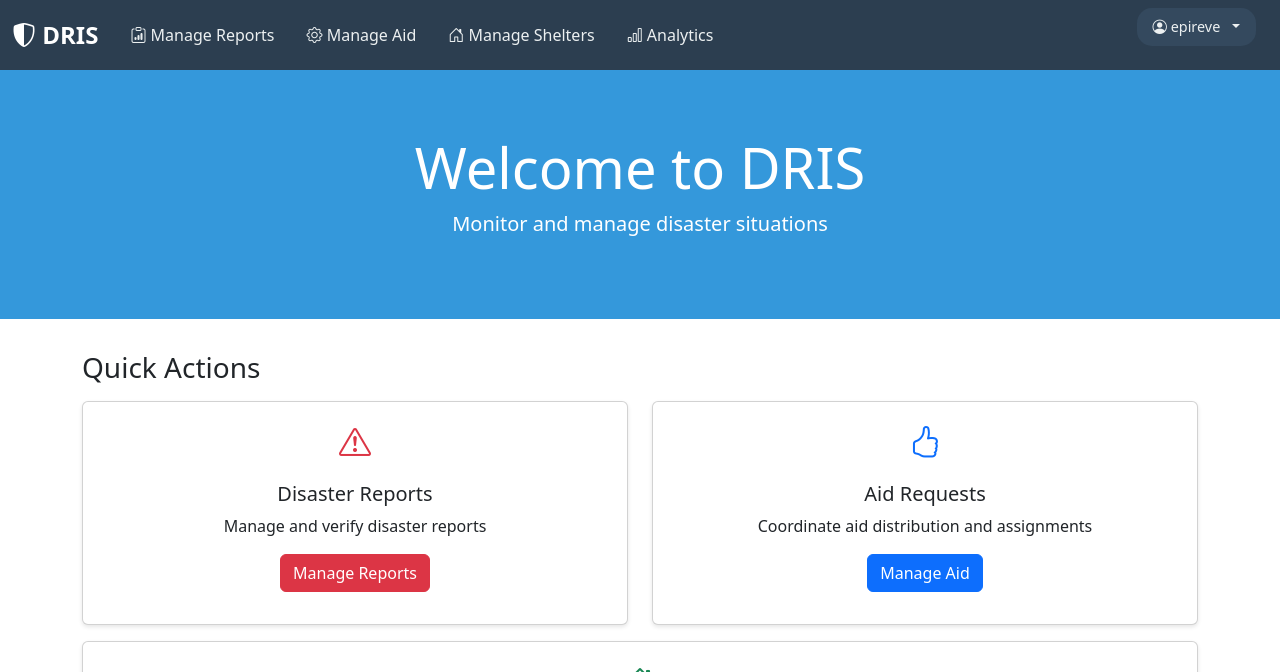
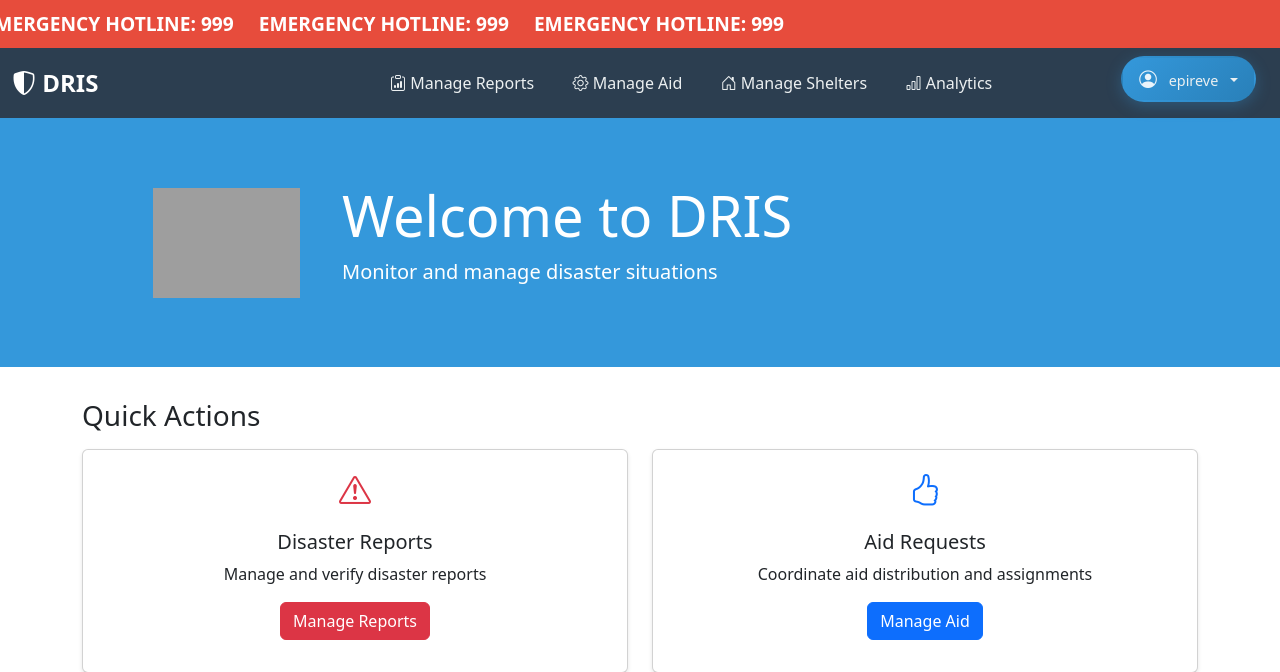
Before and after one commit to epireve/dris, a Django app: page / in a window 1280 px wide. Shown: the top 672 px of the page. Run offline with Django 5.2, Linux system fonts and the light colour scheme; a user stored in the database is signed in; some libraries are stand-ins or nearby versions; grey boxes are pictures that could not be loaded.

Commit message:
feat(home, navbar): enhance layout and styles with emergency banner and user profile dropdown

```diff
--- a/core/templates/core/home.html
+++ b/core/templates/core/home.html
@@ -1,6 +1,7 @@
 {% comment %}
 Show admin/authority menu for users with is_superuser or is_staff, even if role is not set.
 {% endcomment %}
+{% load static %}
 <!DOCTYPE html>
 <html>
 <head>
@@ -68,7 +69,12 @@
 
     <div class="p-0 main-content container-fluid">
         {% if user.is_authenticated and request.resolver_match.url_name == 'home' %}
-            <div class="text-center hero">
+            <div class="hero">
+                <div class="row align-items-center justify-content-center">
+                    <div class="col-2 text-center">
+                        <img src="{% static 'admin/img/nadma-logo.png' %}" alt="NADMA Logo" style="max-width: 100%; max-height: 110px;">
+                    </div>
+                    <div class="col-8 text-start">
                         <h1 class="display-4">Welcome to DRIS</h1>
                         <p class="lead">
                             {% if user.is_superuser or user.is_staff or user.role == 'AUTHORITY' %}
@@ -79,6 +85,8 @@
                                 Respond to aid requests and help citizens in need
                             {% endif %}
                         </p>
+                    </div>
+                </div>
             </div>
             <!-- Quick Actions Section -->
             <div class="container">
--- a/core/templates/core/navbar.html
+++ b/core/templates/core/navbar.html
@@ -1,19 +1,108 @@
 <style>
+    .emergency-banner {
+        background: #e74c3c;
+        color: #fff;
+        padding: 0.75rem 0;
+        width: 100%;
+        overflow: hidden;
+        position: relative;
+        z-index: 1050;
+        font-weight: bold;
+        font-size: 1.2rem;
+        display: flex;
+        align-items: center;
+        justify-content: center;
+        min-height: 48px;
+    }
+    .emergency-marquee {
+        display: inline-block;
+        white-space: nowrap;
+        animation: marquee 10s linear infinite;
+        font-family: inherit;
+    }
+    @keyframes marquee {
+        0% { transform: translateX(100%);}
+        100% { transform: translateX(-100%);}
+    }
     .navbar { background-color: #2c3e50; padding: 0.75rem 0; }
     .navbar-brand { color: white !important; font-weight: bold; font-size: 1.5rem; }
-    .nav-link { color: #ecf0f1 !important; padding: 0.5rem 1rem !important; white-space: nowrap; }
-    .nav-link:hover { color: #3498db !important; }
+    .nav-link {
+        color: #ecf0f1 !important;
+        padding: 0.5rem 1rem !important;
+        white-space: nowrap;
+        transition: all 0.3s ease;
+        border-radius: 8px;
+        margin: 0 0.2rem;
+    }
+    .nav-link:hover {
+        color: #3498db !important;
+        background-color: rgba(52, 152, 219, 0.1);
+        transform: translateY(-1px);
+    }
     .navbar-nav { align-items: center; }
     .dropdown-toggle { color: #ecf0f1 !important; background: none; border: none; padding: 0.5rem 1rem !important; }
     .dropdown-toggle::after { margin-left: 0.5rem; }
-    .dropdown-menu { background-color: #34495e; border: 1px solid #2c3e50; margin-top: 0.5rem; min-width: 180px; }
-    .dropdown-item { color: #ecf0f1 !important; padding: 0.5rem 1rem; }
-    .dropdown-item:hover { background-color: #3498db; color: white !important; }
-    .user-profile-dropdown { background-color: #34495e; border-radius: 15px; padding: 0.25rem 0.75rem; margin: 0 0.5rem; font-size: 0.9rem; }
-    /* Remove absolute/fixed positioning for navbar-profile */
-    .navbar-profile { margin-left: 1rem; }
-    @media (max-width: 991.98px) { .navbar-profile { margin-left: 0; margin-top: 1rem; } }
+    .dropdown-menu {
+        background-color: #34495e;
+        border: 1px solid #2c3e50;
+        margin-top: 0.5rem;
+        min-width: 200px;
+        border-radius: 12px;
+        box-shadow: 0 8px 25px rgba(0,0,0,0.3);
+    }
+    .dropdown-item {
+        color: #ecf0f1 !important;
+        padding: 0.75rem 1rem;
+        transition: all 0.2s ease;
+        border-radius: 8px;
+        margin: 0.2rem 0.5rem;
+    }
+    .dropdown-item:hover {
+        background-color: #3498db;
+        color: white !important;
+        transform: translateX(5px);
+    }
+    .user-profile-dropdown {
+        background: linear-gradient(135deg, #3498db, #2980b9);
+        border-radius: 25px;
+        padding: 0.5rem 1.2rem;
+        margin: 0 0.5rem;
+        font-size: 0.9rem;
+        font-weight: 500;
+        border: 2px solid transparent;
+        transition: all 0.3s ease;
+        box-shadow: 0 4px 15px rgba(52, 152, 219, 0.3);
+    }
+    .user-profile-dropdown:hover {
+        background: linear-gradient(135deg, #2980b9, #3498db);
+        border-color: rgba(255,255,255,0.2);
+        transform: translateY(-2px);
+        box-shadow: 0 6px 20px rgba(52, 152, 219, 0.4);
+    }
+    .navbar-profile {
+        margin-left: 1rem;
+        display: flex;
+        align-items: center;
+    }
+    .profile-icon {
+        font-size: 1.1rem;
+        margin-right: 0.5rem;
+        color: rgba(255,255,255,0.9);
+    }
+    .dropdown-item-text {
+        background: linear-gradient(135deg, #2c3e50, #34495e);
+        border-radius: 8px;
+        margin: 0.2rem 0.5rem;
+        padding: 0.5rem 1rem !important;
+    }
+    @media (max-width: 991.98px) {
+        .navbar-profile { margin-left: 0; margin-top: 1rem; }
+        .user-profile-dropdown { font-size: 0.85rem; padding: 0.4rem 1rem; }
+    }
 </style>
+<div class="emergency-banner">
+    <span class="emergency-marquee">EMERGENCY HOTLINE: 999 &nbsp; &nbsp; EMERGENCY HOTLINE: 999 &nbsp; &nbsp; EMERGENCY HOTLINE: 999</span>
+</div>
 <nav class="navbar navbar-expand-lg navbar-dark">
   <div class="container-fluid">
     <a class="navbar-brand" href="{% url 'home' %}">
@@ -22,8 +111,8 @@
     <button class="navbar-toggler" type="button" data-bs-toggle="collapse" data-bs-target="#mainNavbar" aria-controls="mainNavbar" aria-expanded="false" aria-label="Toggle navigation">
       <span class="navbar-toggler-icon"></span>
     </button>
-    <div class="collapse navbar-collapse" id="mainNavbar">
-      <div class="flex-row navbar-nav me-auto d-flex align-items-center">
+    <div class="collapse navbar-collapse d-flex justify-content-center align-items-center" id="mainNavbar">
+      <div class="flex-row navbar-nav d-flex align-items-center">
         {% if user.is_authenticated %}
             {% if user.is_superuser or user.is_staff or user.role == 'AUTHORITY' %}
                 <a class="nav-link" href="{% url 'report_list' %}">
@@ -59,25 +148,15 @@
                     <i class="bi bi-exclamation-triangle"></i> Reports
                 </a>
             {% endif %}
-        {% else %}
-            <a class="nav-link" href="{% url 'login' %}">
-                <i class="bi bi-box-arrow-in-right"></i> Login
-            </a>
-            <a class="nav-link" href="{% url 'register' %}">
-                <i class="bi bi-person-plus"></i> Register
-            </a>
-        {% endif %}
-      </div>
-      {% if user.is_authenticated %}
             <div class="navbar-profile">
               <div class="dropdown">
                 <button class="btn dropdown-toggle user-profile-dropdown" type="button" data-bs-toggle="dropdown" aria-expanded="false">
-            <i class="bi bi-person-circle"></i> {{ user.username }}
+                  <i class="bi bi-person-circle profile-icon"></i> {{ user.username }}
                 </button>
                 <ul class="dropdown-menu dropdown-menu-end">
                   <li>
                     <span class="dropdown-item-text text-light">
-                <small>Role:
+                      <small><strong>Role:</strong>
                         {% if user.is_superuser or user.is_staff %}
                           Admin
                         {% else %}
@@ -103,7 +182,15 @@
                 </ul>
               </div>
             </div>
+        {% else %}
+            <a class="nav-link" href="{% url 'login' %}">
+                <i class="bi bi-box-arrow-in-right"></i> Login
+            </a>
+            <a class="nav-link" href="{% url 'register' %}">
+                <i class="bi bi-person-plus"></i> Register
+            </a>
         {% endif %}
       </div>
     </div>
+  </div>
 </nav>
```
Also changed, not shown: 2 other files. Lines whose indentation alone changed are shown as unchanged.
